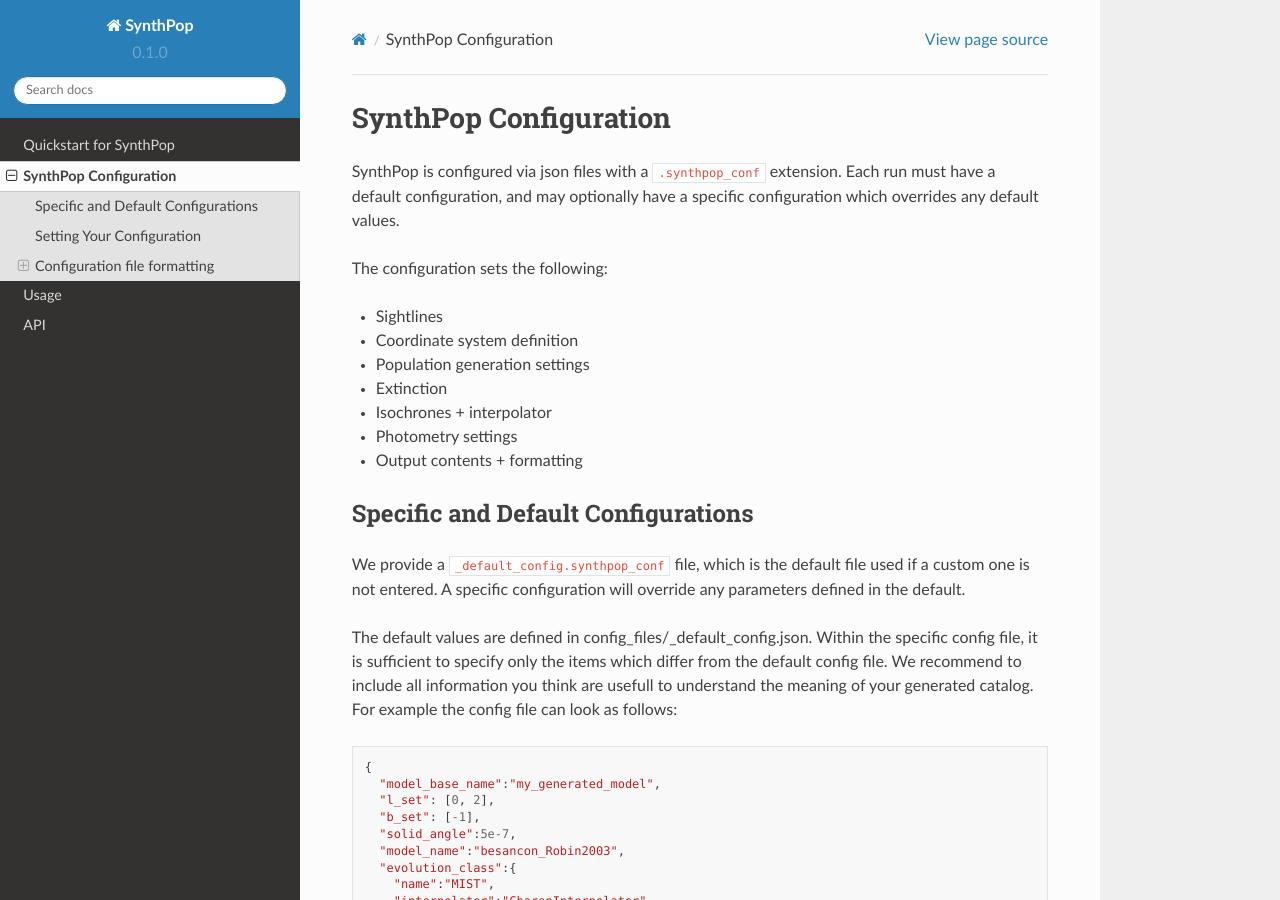
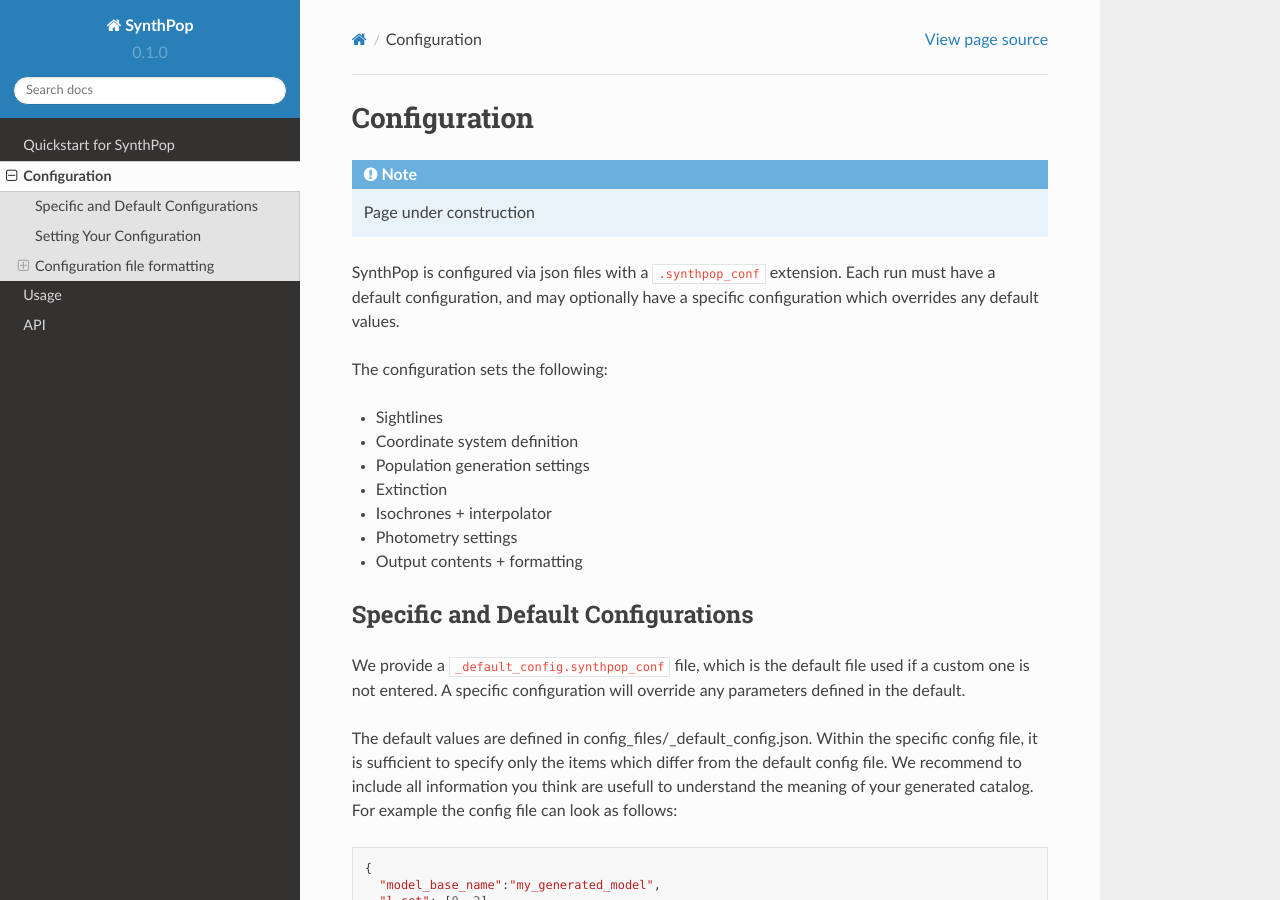
Before and after one commit to synthpop-galaxy/synthpop, a Sphinx documentation site: the page built from docs/source/configuration.rst, in a window 1280 px wide and 900 px high. Built offline with Sphinx 7.4.7 and the Read the Docs theme 2.0.0, drawn with Linux system fonts in a browser that asks for light colours.

Commit message:
Update configuration.rst

```diff
--- a/docs/source/configuration.rst
+++ b/docs/source/configuration.rst
@@ -1,5 +1,8 @@
-SynthPop Configuration
+Configuration
 =======================
+
+.. note::
+    Page under construction
 
 SynthPop is configured via json files with a ``.synthpop_conf`` extension. Each run must have a default configuration, and may optionally have a specific configuration which overrides any default values.
 
```
